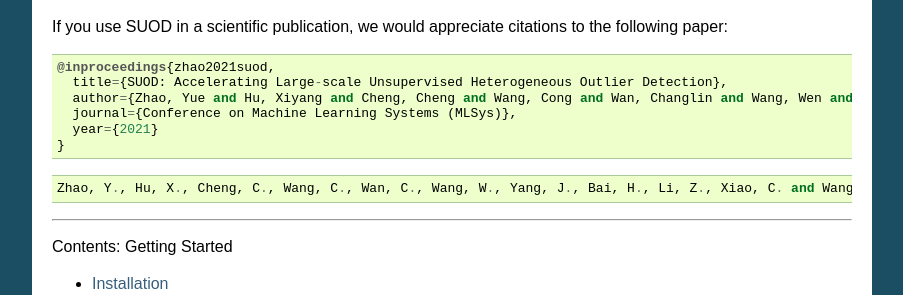
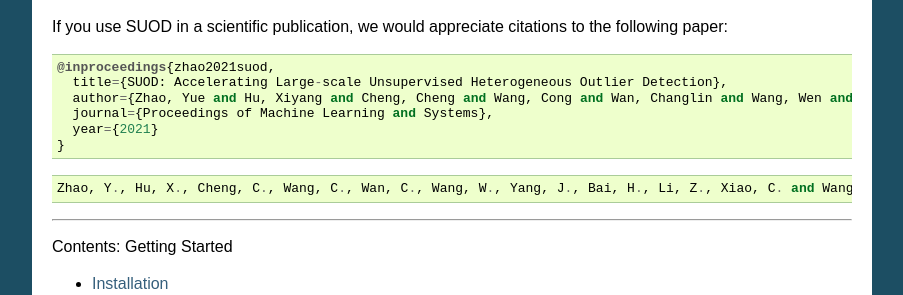
Before and after one commit to yzhao062/SUOD, a Sphinx documentation site: the page built from docs/index.rst, in a window 1280 px wide and 900 px high, scrolled down 1680 px. Shown: the part 154-449 px from the top of the window, without its empty margins (198-1101 px from the left). Built offline with Sphinx 7.4.7, drawn with Linux system fonts in a browser that asks for light colours; formulas are drawn with MathJax 3; pages that are not in the unit, such as notebooks, are missing from menus; cross-references to code outside the pages are shown as plain code.

Commit message:
update paper

```diff
--- a/README.rst
+++ b/README.rst
@@ -139,13 +139,13 @@
     @inproceedings{zhao2021suod,
       title={SUOD: Accelerating Large-scale Unsupervised Heterogeneous Outlier Detection},
       author={Zhao, Yue and Hu, Xiyang and Cheng, Cheng and Wang, Cong and Wan, Changlin and Wang, Wen and Yang, Jianing and Bai, Haoping and Li, Zheng and Xiao, Cao and others},
-      journal={Conference on Machine Learning Systems (MLSys)},
+      journal={Proceedings of Machine Learning and Systems},
       year={2021}
     }
 
 ::
 
-    Zhao, Y., Hu, X., Cheng, C., Wang, C., Wan, C., Wang, W., Yang, J., Bai, H., Li, Z., Xiao, C. and Wang, Y., 2021. SUOD: Accelerating Large-scale Unsupervised Heterogeneous Outlier Detection. Conference on Machine Learning Systems (MLSys).
+    Zhao, Y., Hu, X., Cheng, C., Wang, C., Wan, C., Wang, W., Yang, J., Bai, H., Li, Z., Xiao, C. and Wang, Y., 2021. SUOD: Accelerating Large-scale Unsupervised Heterogeneous Outlier Detection. Proceedings of Machine Learning and Systems (MLSys).
 
 
 **Table of Contents**\ :
--- a/docs/index.rst
+++ b/docs/index.rst
@@ -146,13 +146,13 @@
     @inproceedings{zhao2021suod,
       title={SUOD: Accelerating Large-scale Unsupervised Heterogeneous Outlier Detection},
       author={Zhao, Yue and Hu, Xiyang and Cheng, Cheng and Wang, Cong and Wan, Changlin and Wang, Wen and Yang, Jianing and Bai, Haoping and Li, Zheng and Xiao, Cao and others},
-      journal={Conference on Machine Learning Systems (MLSys)},
+      journal={Proceedings of Machine Learning and Systems},
       year={2021}
     }
 
 ::
 
-    Zhao, Y., Hu, X., Cheng, C., Wang, C., Wan, C., Wang, W., Yang, J., Bai, H., Li, Z., Xiao, C. and Wang, Y., 2021. SUOD: Accelerating Large-scale Unsupervised Heterogeneous Outlier Detection. Conference on Machine Learning Systems (MLSys).
+    Zhao, Y., Hu, X., Cheng, C., Wang, C., Wan, C., Wang, W., Yang, J., Bai, H., Li, Z., Xiao, C. and Wang, Y., 2021. SUOD: Accelerating Large-scale Unsupervised Heterogeneous Outlier Detection. Proceedings of Machine Learning and Systems (MLSys).
 
 
 ----
```
